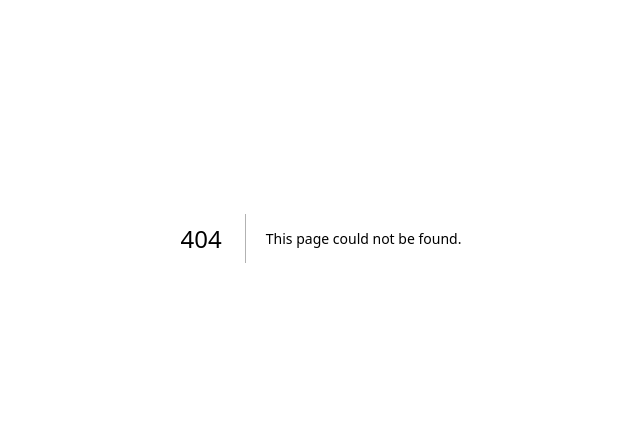
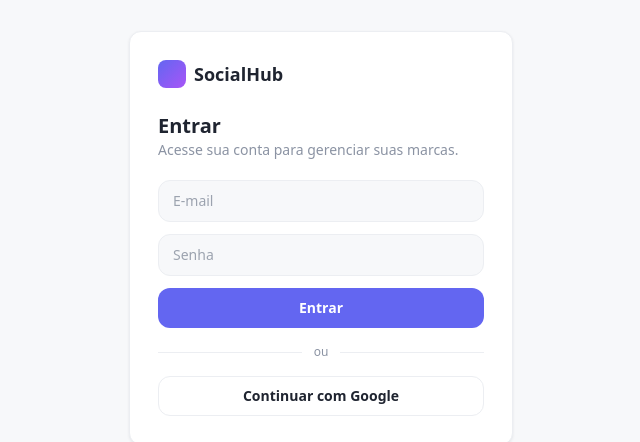
Before and after one commit to genkailabs/socialhub-pro, a Next.js app: page /login in a window 1280 px wide. Before the commit this address had no page. Shown: the part 162-604 px from the top of the page, without its empty margins (319-959 px from the left). Built offline with nearby package versions, Linux system fonts and the light colour scheme.

Commit message:
feat(m1): auth Supabase (email+Google), callback e middleware guard

```diff
--- /dev/null
+++ b/app/auth/callback/route.js
@@ -0,0 +1,12 @@
+import { NextResponse } from 'next/server';
+import { createClient } from '@/lib/supabase/server';
+
+export async function GET(request) {
+  const { searchParams, origin } = new URL(request.url);
+  const code = searchParams.get('code');
+  if (code) {
+    const supabase = await createClient();
+    await supabase.auth.exchangeCodeForSession(code);
+  }
+  return NextResponse.redirect(`${origin}/dashboard`);
+}
--- /dev/null
+++ b/app/login/actions.js
@@ -0,0 +1,18 @@
+'use server';
+import { redirect } from 'next/navigation';
+import { createClient } from '@/lib/supabase/server';
+
+export async function signInWithPassword(_prev, formData) {
+  const email = String(formData.get('email') || '');
+  const password = String(formData.get('password') || '');
+  const supabase = await createClient();
+  const { error } = await supabase.auth.signInWithPassword({ email, password });
+  if (error) return { error: error.message };
+  redirect('/dashboard');
+}
+
+export async function signOut() {
+  const supabase = await createClient();
+  await supabase.auth.signOut();
+  redirect('/login');
+}
--- /dev/null
+++ b/app/login/page.jsx
@@ -0,0 +1,58 @@
+'use client';
+import { useState } from 'react';
+import { createClient } from '@/lib/supabase/client';
+import { signInWithPassword } from './actions';
+import { Button } from '@/components/ui/Button';
+
+export default function LoginPage() {
+  const [error, setError] = useState('');
+  const [loading, setLoading] = useState(false);
+
+  async function onSubmit(e) {
+    e.preventDefault();
+    setError('');
+    setLoading(true);
+    const res = await signInWithPassword(null, new FormData(e.currentTarget));
+    if (res?.error) setError(res.error);
+    setLoading(false);
+  }
+
+  async function googleLogin() {
+    const supabase = createClient();
+    await supabase.auth.signInWithOAuth({
+      provider: 'google',
+      options: { redirectTo: `${window.location.origin}/auth/callback` }
+    });
+  }
+
+  return (
+    <div className="min-h-screen grid place-items-center bg-app px-4">
+      <div className="w-full max-w-sm rounded-xl border border-line bg-surface p-7 shadow-soft">
+        <div className="mb-6 flex items-center gap-2">
+          <span className="h-7 w-7 rounded-lg bg-gradient-to-br from-accent to-accent-soft" />
+          <span className="text-lg font-extrabold">SocialHub</span>
+        </div>
+        <h1 className="text-xl font-extrabold">Entrar</h1>
+        <p className="mb-5 text-sm text-muted">Acesse sua conta para gerenciar suas marcas.</p>
+
+        <form onSubmit={onSubmit} className="space-y-3">
+          <input name="email" type="email" required placeholder="E-mail"
+            className="w-full rounded-xl border border-line bg-app px-3.5 py-2.5 text-sm outline-none focus:border-accent" />
+          <input name="password" type="password" required placeholder="Senha"
+            className="w-full rounded-xl border border-line bg-app px-3.5 py-2.5 text-sm outline-none focus:border-accent" />
+          {error && <p className="text-xs font-semibold text-red-600">{error}</p>}
+          <Button type="submit" className="w-full" disabled={loading}>
+            {loading ? 'Entrando…' : 'Entrar'}
+          </Button>
+        </form>
+
+        <div className="my-4 flex items-center gap-3 text-xs text-muted">
+          <span className="h-px flex-1 bg-line" /> ou <span className="h-px flex-1 bg-line" />
+        </div>
+        <Button type="button" variant="outline" className="w-full" onClick={googleLogin}>
+          Continuar com Google
+        </Button>
+      </div>
+    </div>
+  );
+}
--- /dev/null
+++ b/components/ui/Button.jsx
@@ -0,0 +1,22 @@
+'use client';
+import { cva } from 'class-variance-authority';
+import { cn } from '@/lib/utils';
+
+const styles = cva(
+  'inline-flex items-center justify-center gap-2 rounded-xl font-bold transition-colors disabled:opacity-50 disabled:pointer-events-none',
+  {
+    variants: {
+      variant: {
+        primary: 'bg-accent text-white hover:bg-accent/90',
+        ghost: 'bg-line/60 text-ink hover:bg-line',
+        outline: 'border border-line bg-surface text-ink hover:border-accent/40'
+      },
+      size: { md: 'h-10 px-4 text-sm', sm: 'h-8 px-3 text-xs' }
+    },
+    defaultVariants: { variant: 'primary', size: 'md' }
+  }
+);
+
+export function Button({ className, variant, size, ...props }) {
+  return <button className={cn(styles({ variant, size }), className)} {...props} />;
+}
```
Also changed, not shown: middleware.js (added, +34 -0 lines), 1 other file (tests, documents, lock files or other folders).
